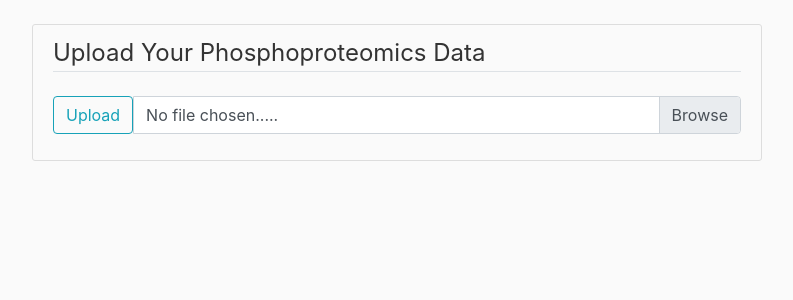
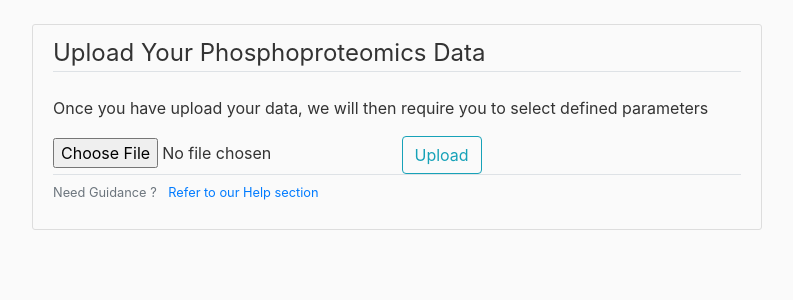
Before and after one commit to SheridanS97/DreamTeam, a Flask app: page /upload in a window 1280 px wide. Shown: the part 56-356 px from the top of the page, without its empty margins (53-846 px from the left). Run offline with Flask 2, Linux system fonts and the light colour scheme; some libraries are stand-ins or nearby versions.

Commit message:
started sheridans bit

```diff
--- a/app/app.py
+++ b/app/app.py
@@ -34,12 +34,16 @@ def Data_Upload():
                 InputFile = request.files["InputFile"]
                 if InputFile.filename == '':
                     flash('No selected file', 'danger')
+                    return redirect(url_for('Data_Upload'))
                 if InputFile and allowed_file(InputFile.filename):
                     uploads_dir = os.path.join(app.instance_path, 'Data_Upload')
                     if not os.path.exists(uploads_dir):
                         os.makedirs(uploads_dir)
                     InputFile.save(os.path.join(uploads_dir, secure_filename(InputFile.filename)))
+                    flash ("Upload Successful", "info")
                     return redirect(url_for('DataAnalysis'))
+                else:
+                    flash('Incorrect selected file', 'danger')
     return render_template('Data_Upload.html', title='Data Upload', form=form)
 
 @app.route("/DataAnalysis")
--- a/app/static/main.css
+++ b/app/static/main.css
@@ -148,23 +148,3 @@ a.article-title:hover {
   width: 100%;
   height: calc(2.25rem + 2px);
 }
-
-#customFile .custom-file-control:lang(en)::after {
-  content: "Select file...";
-}
-
-#customFile .custom-file-control:lang(en)::before {
-  content: "Click me";
-}
-
-/*when a value is selected, this class removes the content */
-.custom-file-control.selected:lang(en)::after {
-  content: "" !important;
-}
-
-.custom-file {
-  overflow: hidden;
-}
-.custom-file-control {
-  white-space: nowrap;
-}
--- a/app/templates/Data_Upload.html
+++ b/app/templates/Data_Upload.html
@@ -1,20 +1,18 @@
 {% extends "layout.html" %}
 {% block content %}
-   <div class ="content-section">
+  <div class ="content-section">
     <fieldset class="form-group">
 				<legend class="border-bottom mb-4">Upload Your Phosphoproteomics Data</legend>
+				<P> Once you have upload your data, we will then require you to select defined parameters  </P>
 			<form action="/upload" method="POST" enctype="multipart/form-data">
-					<div class="input-group">
-					  <div class="form-control-label">
-					    <span class="btn btn-outline-info" id="inputGroupFileAddon01">Upload</span>
-					  </div>
-					  <div class="custom-file">
-					    <input type="file" class="custom-file-input" id="InputFile" name="InputFile">
-					    <label class="custom-file-label" for="InputFile">No file chosen.....
-						</label>
-					  </div>
+		      <input type=file  id="InputFile" name="InputFile">
+		      <input type=submit value=Upload class="btn btn-outline-info">
+
 
 		  	</form>
 
-
+		  	    <div class="border-top pt-1">
+                            <small class="text-muted"> Need Guidance  ? <a class="ml-2" href="{{ url_for('Help') }}">Refer to our Help section</a>
+                             </small>
+    </div>
 {% endblock content %}
```
Also changed, not shown: app/templates/data_analysis_results.html (+19 -1 lines), 1 other file.
